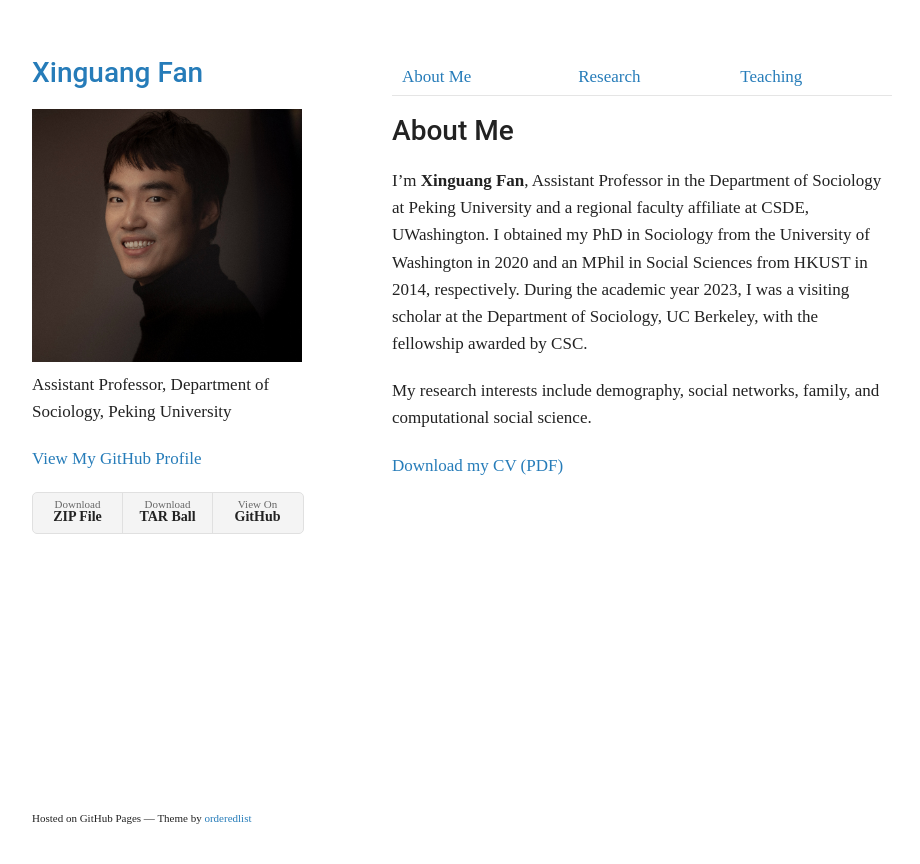
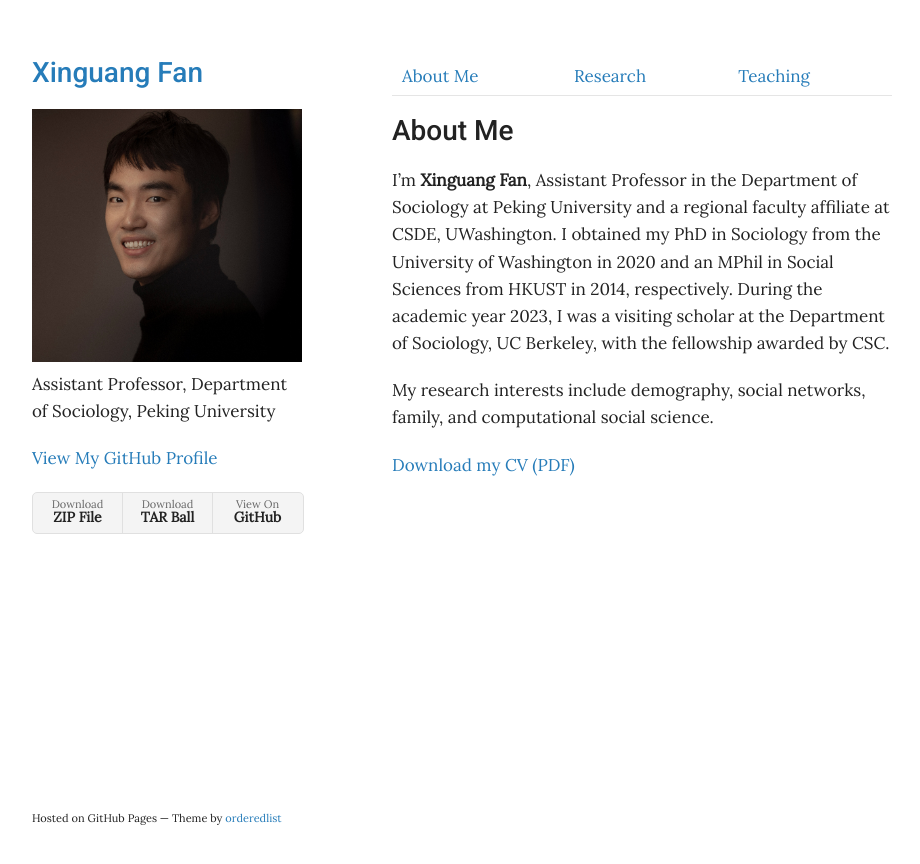
Before and after one commit to xinguang-fan/xinguang-fan.github.io, a Jekyll site: the page built from index.md, in a window 1280 px wide. Shown: the top 864 px of the page, without its empty margins (178-1098 px from the left). Built offline with Jekyll 4.4.1, drawn with Linux system fonts in a browser that asks for light colours.

Commit message:
Update index.md

```diff
--- a/index.md
+++ b/index.md
@@ -3,6 +3,9 @@ layout: default
 title: "About Me"
 nav_order: 1
 ---
+
+<link href="https://fonts.googleapis.com/css2?family=Lora&family=Roboto:wght@500&display=swap" rel="stylesheet">
+<link rel="stylesheet" href="assets/style.css">
 
 [About Me](index.md) | [Research](research.md) | [Teaching](teaching.md)
 
```
